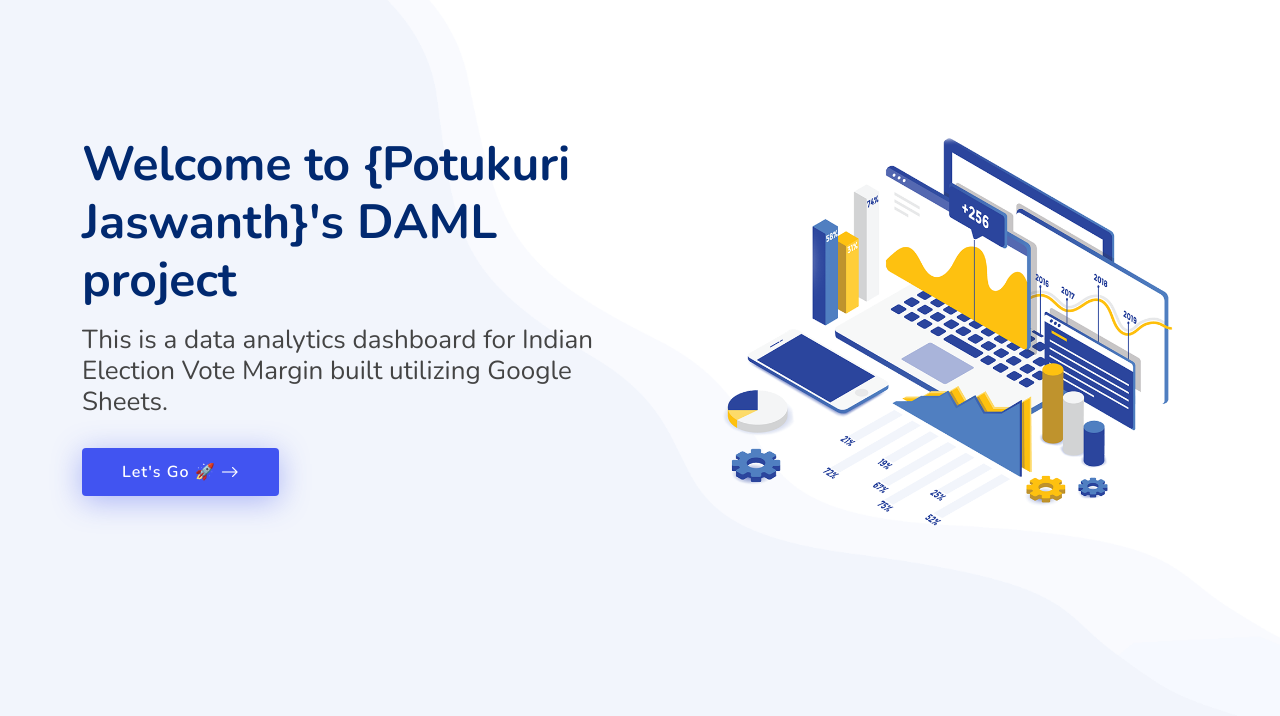
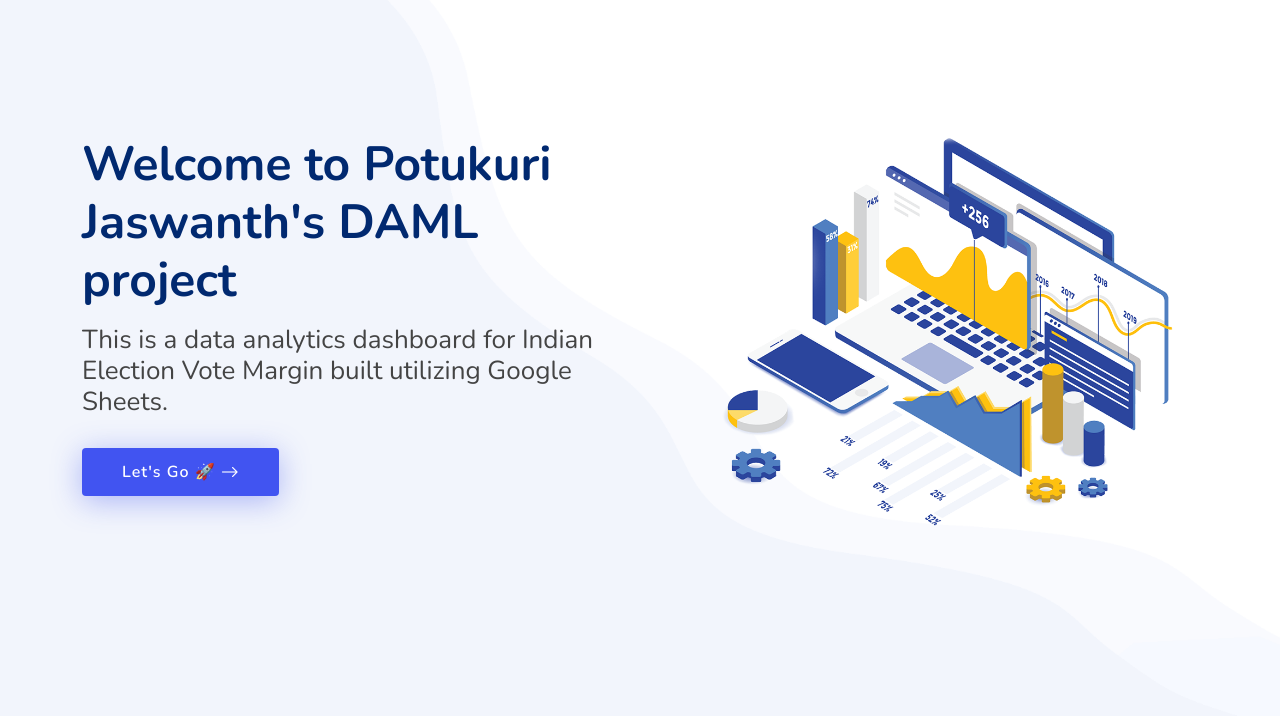
Before and after one commit to jaswanthpotukuri/DAMLjaswanth, a plain HTML site: page index.html in a window 1280 px wide. Shown: the part 84-800 px from the top of the page. Drawn offline with nearby package versions, Linux system fonts and the light colour scheme.

Commit message:
Update index.html

```diff
--- a/index.html
+++ b/index.html
@@ -61,7 +61,7 @@
       <div class="row">
         <div class="col-lg-6 d-flex flex-column justify-content-center">
           <h1 data-aos="fade-up">
-            Welcome to {Potukuri Jaswanth}'s DAML project
+            Welcome to Potukuri Jaswanth's DAML project
           </h1>
           <h2 data-aos="fade-up" data-aos-delay="400">
             This is a data analytics dashboard for Indian Election Vote Margin built utilizing Google Sheets.
```
